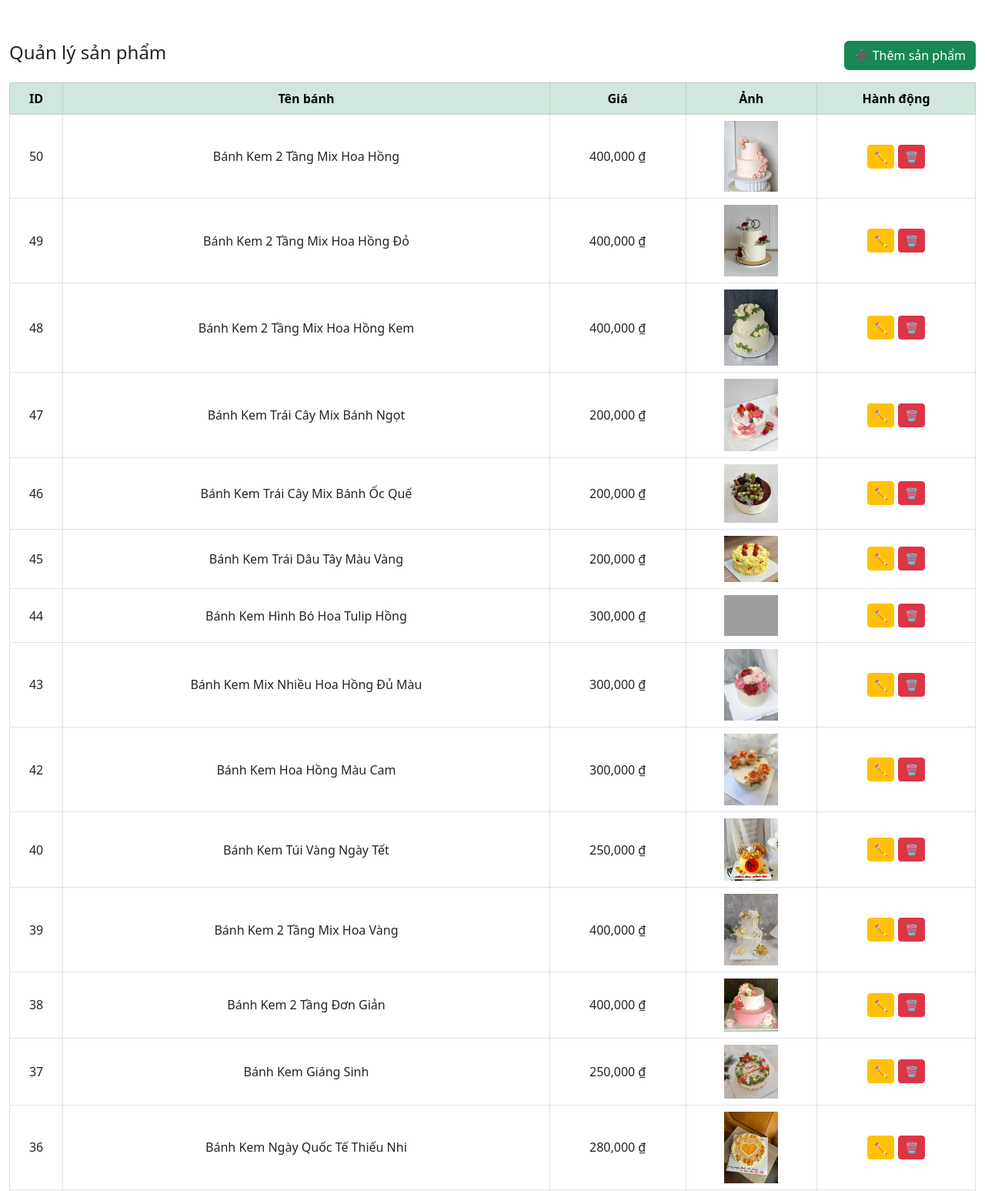
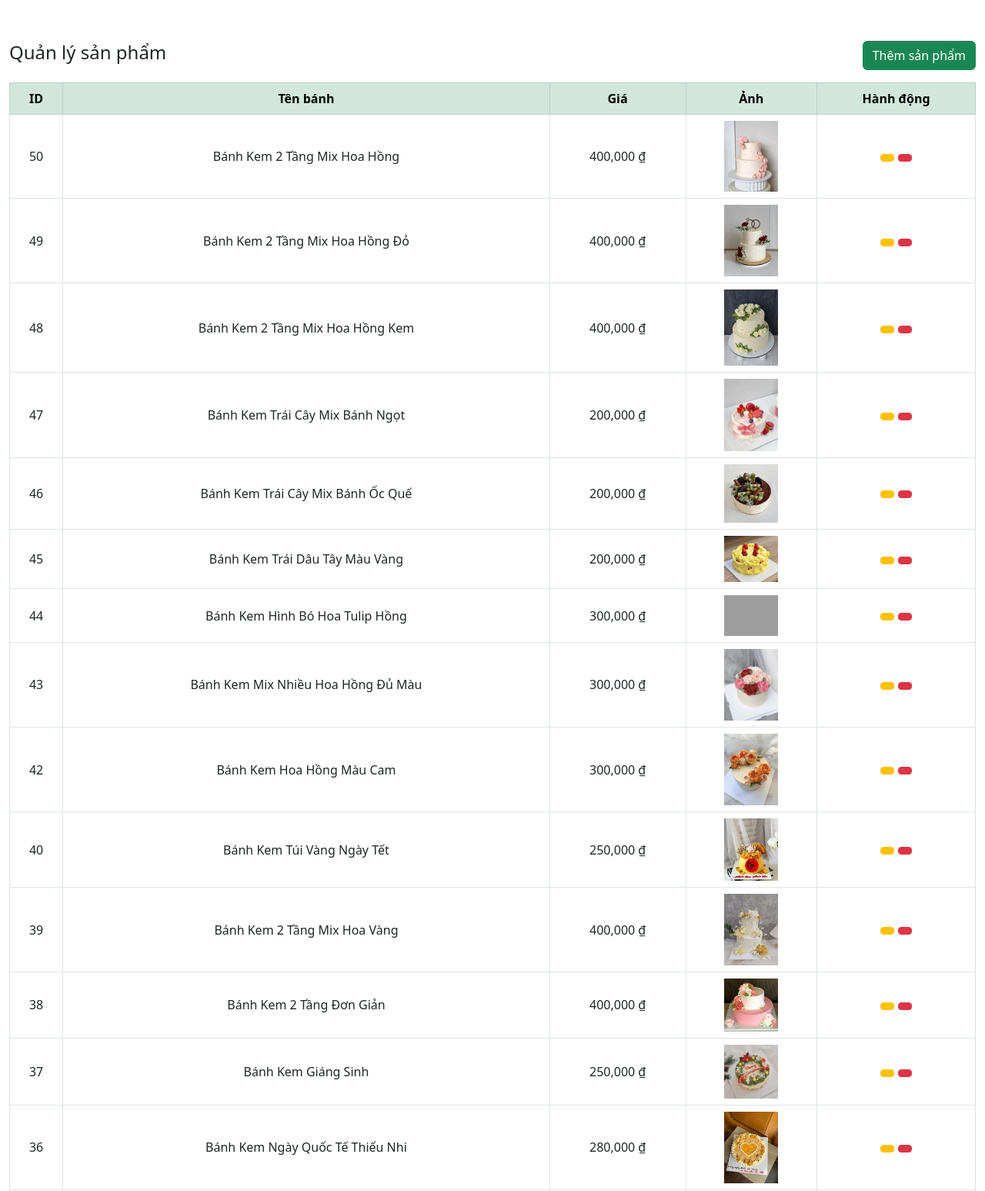
Before and after one commit to PhamThiNhuY/csn-da23ttd-phamthinhuy-xaydungwebsitequanlyvadatmuabanhkemtructuyen, a PHP site: page /sanpham.php in a window 1280 px wide. Shown: the part 56-1603 px from the top of the page at 77% size. Run offline with PHP 8.4, Linux system fonts and the light colour scheme; the visitor is signed in with stand-in values (Sample User, id 1); data comes from the database, SQL or seed files in the repository; grey boxes are pictures that could not be loaded.

Commit message:
Refactor product management buttons for consistency

```diff
--- a/src/BanhKem/admin/sanpham.php
+++ b/src/BanhKem/admin/sanpham.php
@@ -9,7 +9,10 @@ $result = mysqli_query($mysqli, $sql);
 <div class="container mt-4">
     <div class="d-flex justify-content-between align-items-center mb-3">
         <h4> Quản lý sản phẩm</h4>
-        <a href="sanpham_them.php" class="btn btn-success">➕ Thêm sản phẩm</a>
+        <a href="sanpham_them.php" class="btn btn-success">
+            <i class="bi bi-plus-circle"></i> Thêm sản phẩm
+        </a>
+
     </div>
 
     <table class="table table-bordered table-hover align-middle text-center">
@@ -32,11 +35,19 @@ $result = mysqli_query($mysqli, $sql);
                         <img src="../anhbanhkem/<?= $row['DuongDanAnh'] ?>" width="70">
                     </td>
                     <td>
-                        <a href="sanpham_sua.php?id=<?= $row['MaBanh'] ?>" class="btn btn-warning btn-sm">✏️</a>
+                        <a href="sanpham_sua.php?id=<?= $row['MaBanh'] ?>"
+                        class="btn btn-warning btn-sm">
+                            <i class="bi bi-pencil-square"></i>
+                        </a>
+
                         <a href="sanpham_xoa.php?id=<?= $row['MaBanh'] ?>"
-                           onclick="return confirm('Bạn đã chắc chắn mún xoá sản phẩm này?')"
-                           class="btn btn-danger btn-sm">🗑</a>
+                        onclick="return confirm('Bạn đã chắc chắn mún xoá sản phẩm này?')"
+                        class="btn btn-danger btn-sm">
+                            <i class="bi bi-trash"></i>
+                        </a>
                     </td>
+
+
                 </tr>
             <?php } ?>
         </tbody>
```
